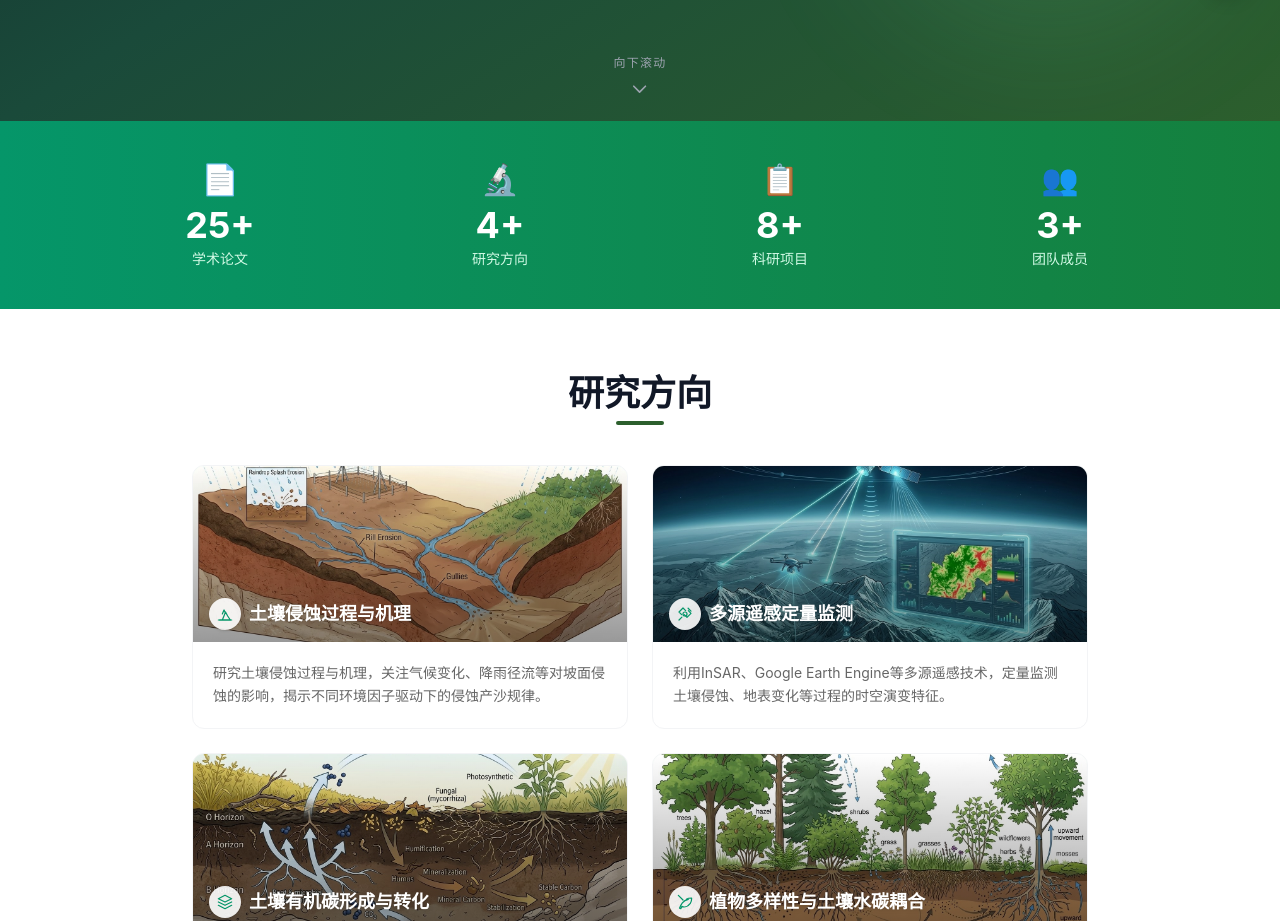
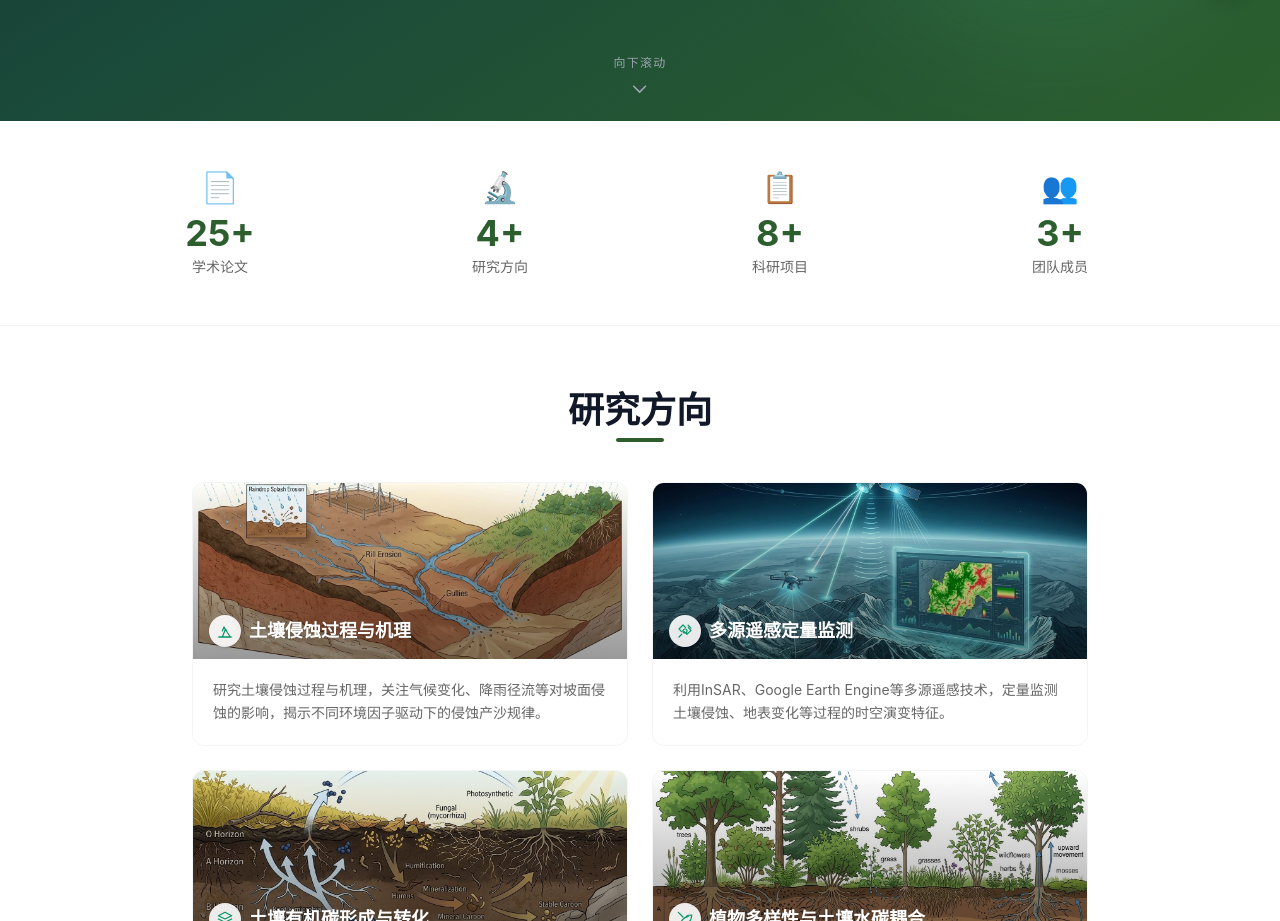
Before and after one commit to chliuhq/soil-ecology-lab, a Next.js app in the folder soil-ecology-lab/: page / in a window 1280 px wide. Shown: the part 780-1701 px from the top of the page. Built offline with nearby package versions, Linux system fonts and the light colour scheme; no server answers.

Commit message:
fix(home): replace green gradient stats bar with clean white style

```diff
--- a/soil-ecology-lab/src/app/page.tsx
+++ b/soil-ecology-lab/src/app/page.tsx
@@ -183,8 +183,8 @@ export default function HomePage() {
         </motion.div>
       </section>
 
-      {/* ===== Stats Bar (green) ===== */}
-      <section className="py-10 bg-gradient-to-r from-emerald-600 to-green-700 dark:from-emerald-800 dark:to-green-900">
+      {/* ===== Stats Bar ===== */}
+      <section className="py-12 bg-white dark:bg-dark-surface border-b border-gray-100 dark:border-gray-700">
         <div className="container-main">
           <div className="grid grid-cols-2 md:grid-cols-4 gap-8 text-center">
             {[
@@ -198,10 +198,10 @@ export default function HomePage() {
                   <span className="text-3xl block mb-2">{s.icon}</span>
                   <AnimatedCounter
                     target={s.num}
-                    className="text-4xl font-bold text-white block"
+                    className="text-4xl font-bold text-primary block"
                     suffix="+"
                   />
-                  <p className="text-sm text-emerald-100 mt-1">{s.label}</p>
+                  <p className="text-sm text-text-light mt-1">{s.label}</p>
                 </Link>
               </FadeInOnScroll>
             ))}
```
